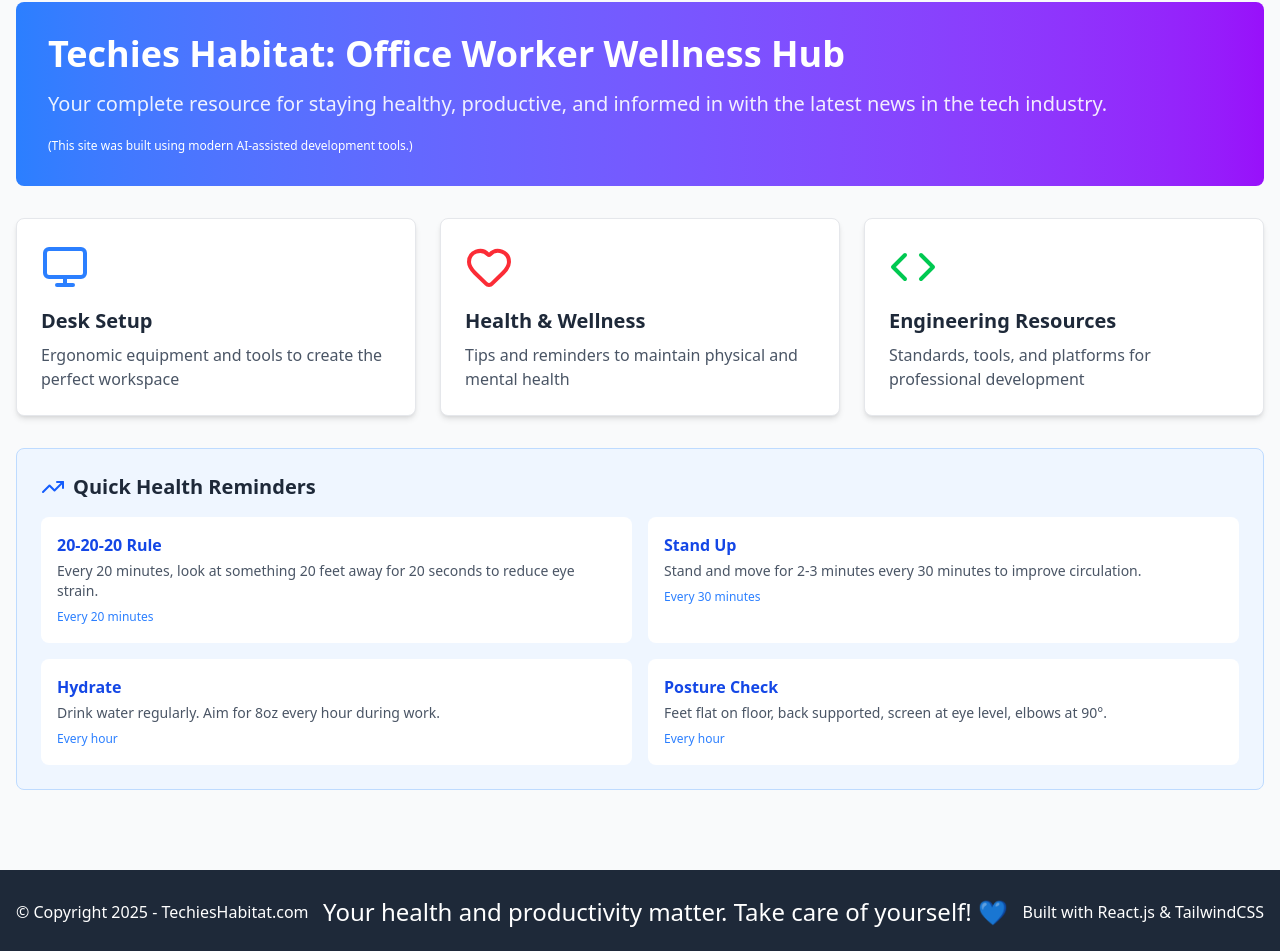
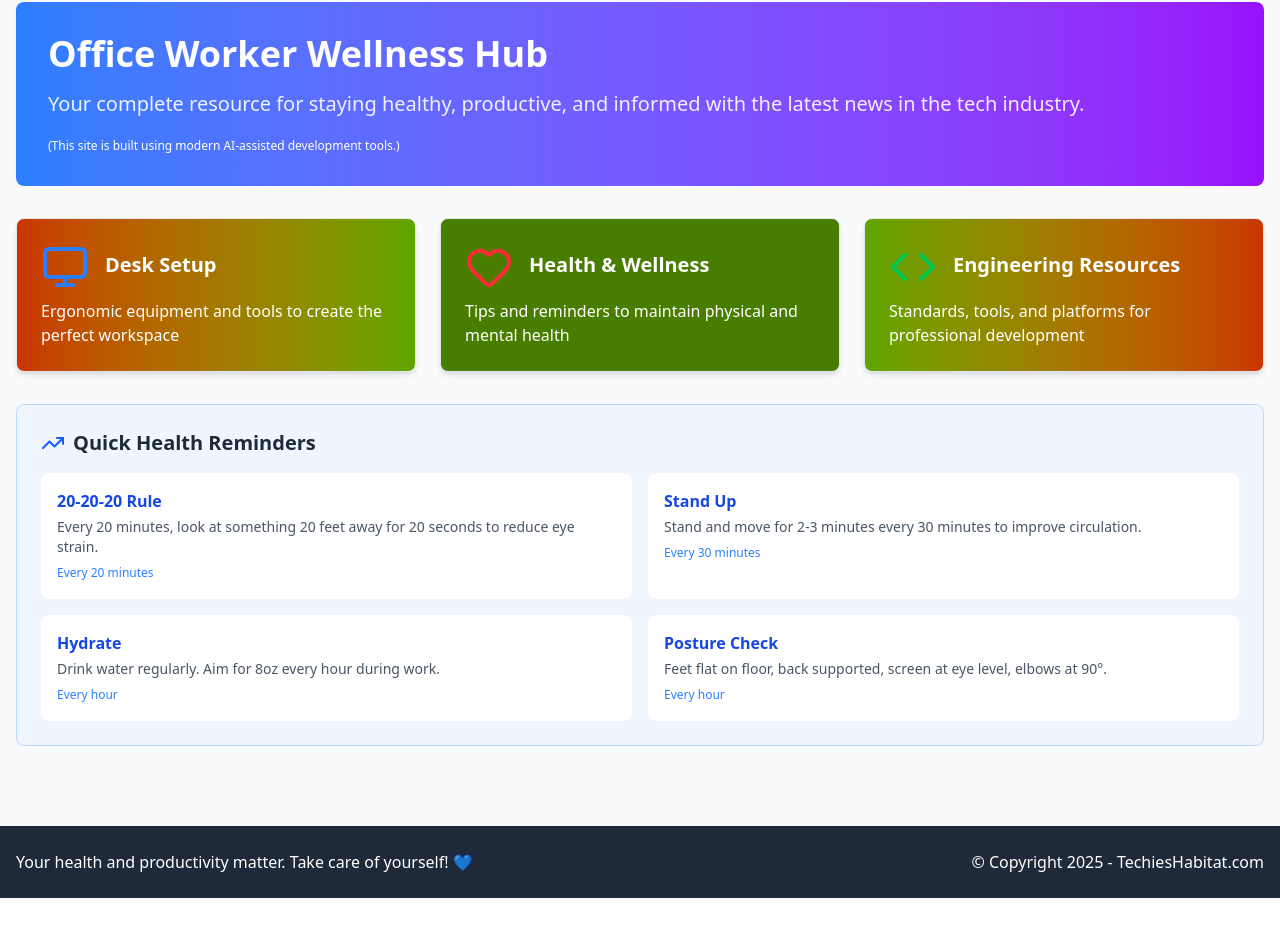
Before and after one commit to tynielsen/techieshabitat, a React (Vite) app: page / in a window 1280 px wide. Shown: the part 94-1045 px from the top of the page. After the commit the page ends 992 px from the top, so only its background shows below. Built offline with nearby package versions, Linux system fonts and the light colour scheme.

Commit message:
minor style and content updates

```diff
--- a/package.json
+++ b/package.json
@@ -1,6 +1,6 @@
 {
   "name": "techieshabitat",
-  "version": "1.0.0",
+  "version": "1.0.1",
   "type": "module",
   "homepage": "https://tynielsen.github.io/techieshabitat/",
   "scripts": {
--- a/src/components/Card.tsx
+++ b/src/components/Card.tsx
@@ -10,7 +10,7 @@ export function Card({ children, className = '', theme = 'light' }: CardProps) {
   return (
     <div
       className={`${
-        theme === 'dark' ? 'bg-gray-800 border-gray-700' : 'bg-white border-gray-200'
+        theme === 'dark' ? 'border-gray-700' : 'border-gray-200'
       } rounded-lg p-6 shadow-md border ${className}`}
     >
       {children}
--- a/src/components/Footer.tsx
+++ b/src/components/Footer.tsx
@@ -1,10 +1,9 @@
 export function Footer() {
   return (
     <footer className="bg-gray-800 text-white py-6 mt-12">
-      <div className="max-w-7xl mx-auto px-4 flex justify-between items-center">
-        <p>&copy; Copyright {new Date().getFullYear()} - TechiesHabitat.com</p>
-        <p className="text-[1.5rem]">Your health and productivity matter. Take care of yourself! 💙</p>
-        <p>Built with React.js &amp; TailwindCSS</p>
+      <div className="max-w-7xl mx-auto px-4 flex gap-x-10 justify-between items-center">
+        <p className="">Your health and productivity matter. Take care of yourself! 💙</p>
+        <p className="text-right">&copy; Copyright {new Date().getFullYear()} - TechiesHabitat.com</p>
       </div>
     </footer>
   );
--- a/src/components/Navigation.tsx
+++ b/src/components/Navigation.tsx
@@ -11,10 +11,10 @@ interface NavigationProps {
 
 const navigationItems = [
   { id: 'home' as PageId, label: 'Home', icon: Home },
+  { id: 'health' as PageId, label: 'Health & Wellness', icon: Heart },
+  { id: 'engineering' as PageId, label: 'Engineering', icon: Code },
+  { id: 'news' as PageId, label: 'Tech News', icon: Newspaper },
   { id: 'desk' as PageId, label: 'Desk Setup', icon: Monitor },
-  { id: 'health' as PageId, label: 'Health & Wellness', icon: Heart },
-  { id: 'news' as PageId, label: 'Tech News', icon: Newspaper },
-  { id: 'engineering' as PageId, label: 'Engineering', icon: Code },
 ];
 
 export function Navigation({ activePage, onPageChange, theme, onThemeToggle }: NavigationProps) {
--- a/src/pages/EngineeringPage.tsx
+++ b/src/pages/EngineeringPage.tsx
@@ -17,8 +17,8 @@ export function EngineeringPage({ theme }: EngineeringPageProps) {
       </header>
 
       {engineeringResources.map((section, idx) => (
-        <Card key={idx} theme={theme}>
-          <h2 className={`text-2xl font-semibold mb-4 ${theme === 'dark' ? 'text-green-400' : 'text-green-600'}`}>
+        <Card key={idx} className={`${theme === 'dark' ? 'bg-pink-700' : 'bg-pink-200'}`}>
+          <h2 className={`text-2xl font-semibold mb-4 ${theme === 'dark' ? 'text-green-500' : 'text-black'}`}>
             {section.category}
           </h2>
           <div className="grid sm:grid-cols-2 gap-3">
--- a/src/pages/HomePage.tsx
+++ b/src/pages/HomePage.tsx
@@ -10,71 +10,71 @@ interface HomePageProps {
 export function HomePage({ theme }: HomePageProps) {
   return (
     <div className="space-y-8">
-      <header
-        className={`${
-          theme === 'dark' ? 'bg-linear-to-r from-blue-600 to-purple-700' : 'bg-linear-to-r from-blue-500 to-purple-600'
-        } rounded-lg p-6 md:p-8 text-white`}
-      >
-        <h1 className="text-3xl md:text-4xl font-bold mb-4">Techies Habitat: Office Worker Wellness Hub</h1>
+      <header className={`${theme === 'dark' ? 'bg-linear-to-r from-blue-600 to-purple-700' : 'bg-linear-to-r from-blue-500 to-purple-600'} rounded-lg p-6 md:p-8 text-white`}>
+        <h1 className="text-3xl md:text-4xl font-bold mb-4">
+          Office Worker Wellness Hub
+        </h1>
         <p className="text-lg md:text-xl opacity-90">
-          Your complete resource for staying healthy, productive, and informed in with the latest news in the tech industry.
+          Your complete resource for staying healthy, productive, and informed with the latest news in the tech industry.
         </p>
-        <p className={`text-xs mt-5`}>(This site was built using modern AI-assisted development tools.)</p>
+        <p className="text-xs mt-5">
+          (This site is built using modern AI-assisted development tools.)
+        </p>
       </header>
 
       <div className="grid sm:grid-cols-2 lg:grid-cols-3 gap-4 md:gap-6">
-        <Card theme={theme}>
-          <Monitor className="w-12 h-12 text-blue-500 mb-4" />
-          <h3 className={`text-xl font-semibold mb-2 ${theme === 'dark' ? 'text-gray-100' : 'text-gray-800'}`}>
+        {/* Desk Setup Section */}
+        <Card theme={theme} className={`${theme === 'dark' ? '' : 'bg-linear-to-r to-lime-600 from-orange-700'}`}>
+          <h3 className={`text-xl font-semibold mb-2 ${theme === 'dark' ? 'text-gray-100' : 'text-white'}`}>
+            <Monitor className="w-12 h-12 text-blue-500 mr-4 inline-block" />
             Desk Setup
           </h3>
-          <p className={theme === 'dark' ? 'text-gray-300' : 'text-gray-600'}>
+          <p className={theme === 'dark' ? 'text-gray-300' : 'text-white'}>
             Ergonomic equipment and tools to create the perfect workspace
           </p>
         </Card>
 
-        <Card theme={theme}>
-          <Heart className="w-12 h-12 text-red-500 mb-4" />
-          <h3 className={`text-xl font-semibold mb-2 ${theme === 'dark' ? 'text-gray-100' : 'text-gray-800'}`}>
+        {/* Health & Wellness Section */}
+        <Card theme={theme} className={`${theme === 'dark' ? 'bg-gray' : 'bg-lime-700'}`}>
+          <h3 className={`text-xl font-semibold mb-2 ${theme === 'dark' ? 'text-gray-100' : 'text-white'}`}>
+            <Heart className="w-12 h-12 text-red-500 mr-4 inline-block" />
             Health & Wellness
           </h3>
-          <p className={theme === 'dark' ? 'text-gray-300' : 'text-gray-600'}>
+          <p className={theme === 'dark' ? 'text-gray-300' : 'text-white'}>
             Tips and reminders to maintain physical and mental health
           </p>
         </Card>
 
-        <Card theme={theme} className="sm:col-span-2 lg:col-span-1">
-          <Code className="w-12 h-12 text-green-500 mb-4" />
-          <h3 className={`text-xl font-semibold mb-2 ${theme === 'dark' ? 'text-gray-100' : 'text-gray-800'}`}>
+        {/* Engineering Resources Section */}
+        <Card theme={theme}  className={`sm:col-span-2 lg:col-span-1 ${theme === 'dark' ? '' : 'bg-linear-to-r to-orange-700 from-lime-600'}`}>
+          <h3 className={`text-xl font-semibold mb-2 ${theme === 'dark' ? 'text-gray-100' : 'text-white'}`}>
+            <Code className="w-12 h-12 text-green-500 mr-4 inline-block" />
             Engineering Resources
           </h3>
-          <p className={theme === 'dark' ? 'text-gray-300' : 'text-gray-600'}>
+          <p className={theme === 'dark' ? 'text-gray-300' : 'text-white'}>
             Standards, tools, and platforms for professional development
           </p>
         </Card>
       </div>
 
-      <div
-        className={`${
-          theme === 'dark' ? 'bg-blue-900 border-blue-800' : 'bg-blue-50 border-blue-200'
-        } rounded-lg p-6 border`}
-      >
-        <h2
-          className={`text-xl font-semibold mb-4 flex items-center ${
-            theme === 'dark' ? 'text-blue-300' : 'text-gray-800'
-          }`}
-        >
+      <div className={`${theme === 'dark' ? 'bg-blue-900 border-blue-800' : 'bg-blue-50 border-blue-200'} rounded-lg p-6 border`}>
+        <h2 className={`text-xl font-semibold mb-4 flex items-center ${theme === 'dark' ? 'text-blue-300' : 'text-gray-800'}`}>
           <TrendingUp className="w-6 h-6 mr-2 text-blue-600" />
           Quick Health Reminders
         </h2>
+
         <div className="grid sm:grid-cols-2 gap-4">
           {healthTips.map((tip, idx) => (
             <div key={idx} className={`${theme === 'dark' ? 'bg-gray-800' : 'bg-white'} p-4 rounded-lg`}>
               <h4 className={`font-semibold mb-1 ${theme === 'dark' ? 'text-blue-400' : 'text-blue-700'}`}>
                 {tip.title}
               </h4>
-              <p className={`text-sm ${theme === 'dark' ? 'text-gray-300' : 'text-gray-600'}`}>{tip.description}</p>
-              <span className="text-xs text-blue-500 mt-2 inline-block">{tip.frequency}</span>
+              <p className={`text-sm ${theme === 'dark' ? 'text-gray-300' : 'text-gray-600'}`}>
+                {tip.description}
+              </p>
+              <span className="text-xs text-blue-500 mt-2 inline-block">
+                {tip.frequency}
+              </span>
             </div>
           ))}
         </div>
```
